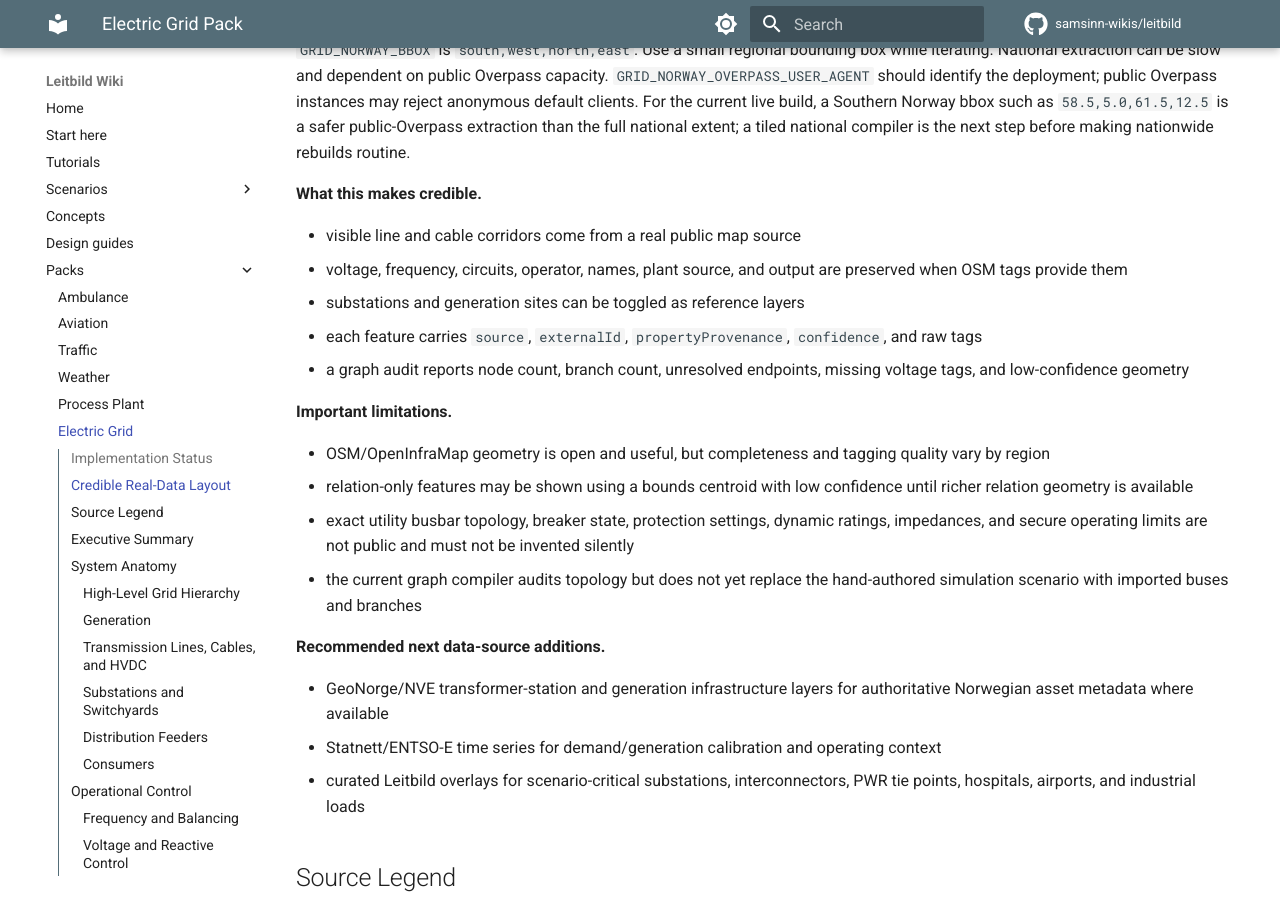
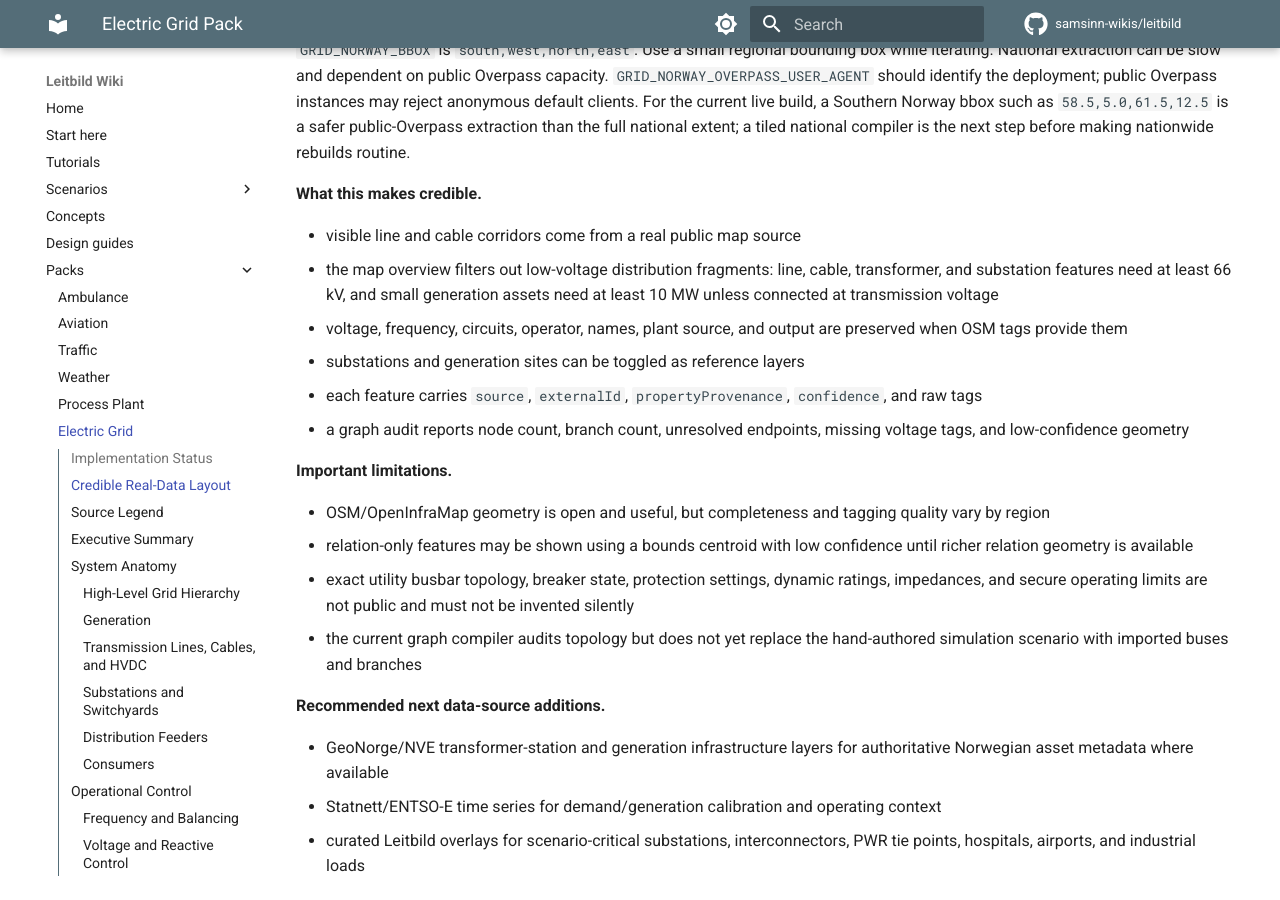
Before and after one commit to samsinn-wikis/leitbild, an MkDocs documentation site: the page built from wiki/packs/electric-grid.md, in a window 1280 px wide and 900 px high, scrolled down 1713 px. Built offline with MkDocs 1.6.1 and Material for MkDocs 9.7.7, drawn with Linux system fonts in a browser that asks for light colours; comment, search, counter and statistics services are not loaded.

Commit message:
Document transmission-level grid overlay

```diff
--- a/wiki/packs/electric-grid.md
+++ b/wiki/packs/electric-grid.md
@@ -98,6 +98,10 @@ national compiler is the next step before making nationwide rebuilds routine.
 **What this makes credible.**
 
 - visible line and cable corridors come from a real public map source
+- the map overview filters out low-voltage distribution fragments: line,
+  cable, transformer, and substation features need at least 66 kV, and small
+  generation assets need at least 10 MW unless connected at transmission
+  voltage
 - voltage, frequency, circuits, operator, names, plant source, and output are
   preserved when OSM tags provide them
 - substations and generation sites can be toggled as reference layers
```
